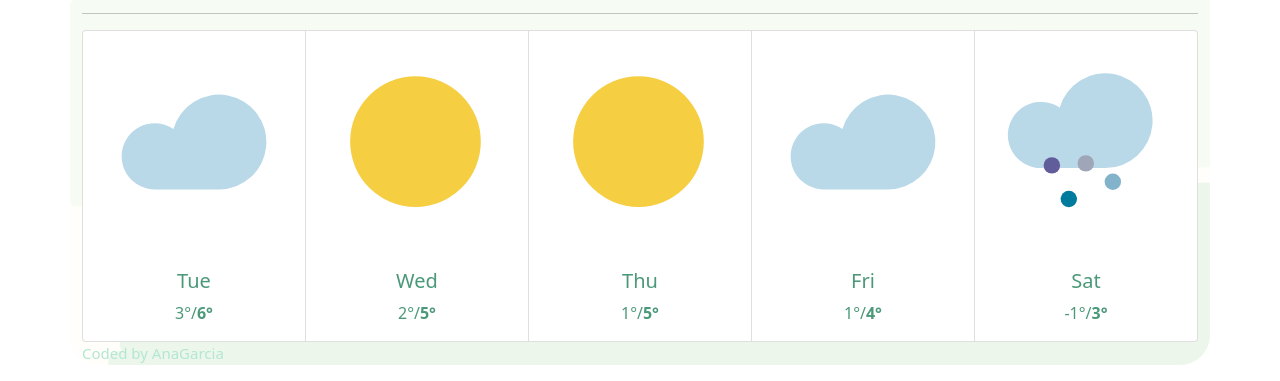
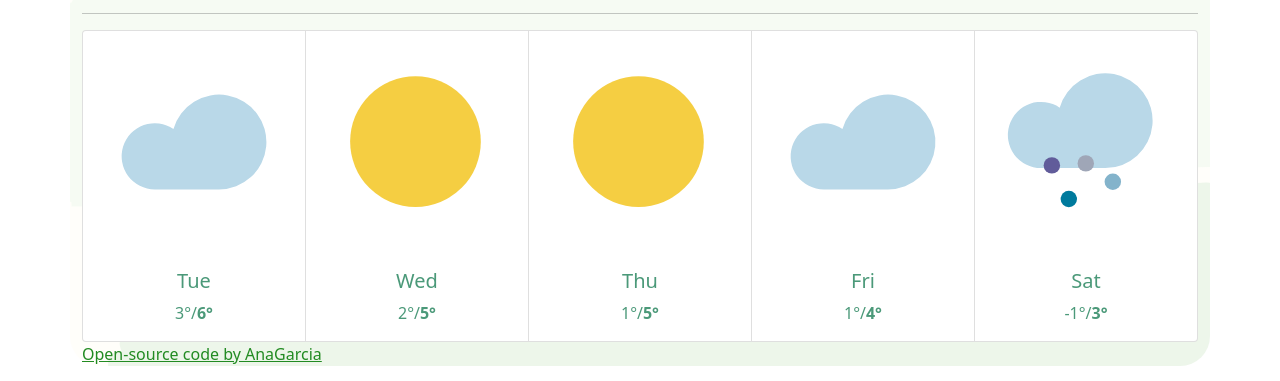
Before and after one commit to AnaCodeGarcia/WeatherForecast, a plain HTML site: page index.html in a window 1280 px wide. Shown: the part 566-947 px from the top of the page. Drawn offline with nearby package versions, Linux system fonts and the light colour scheme.

Commit message:
Homework update - week6plus

```diff
--- a/index.html
+++ b/index.html
@@ -95,7 +95,13 @@
           </div>
         </div>
       </div>
-      <p class="identification">Coded by AnaGarcia</p>
+      <a
+        class="opensource"
+        href="https://github.com/AnaCodeGarcia/WeatherForecast"
+        target="_blank"
+      >
+        Open-source code by AnaGarcia</a
+      >
     </div>
     <script src="src/javascript.js"></script>
   </body>
--- a/src/styles.css
+++ b/src/styles.css
@@ -78,3 +78,7 @@ h1 {
   font-size: 20px;
   color: rgb(75, 153, 121);
 }
+
+.opensource {
+  color: forestgreen;
+}
```
